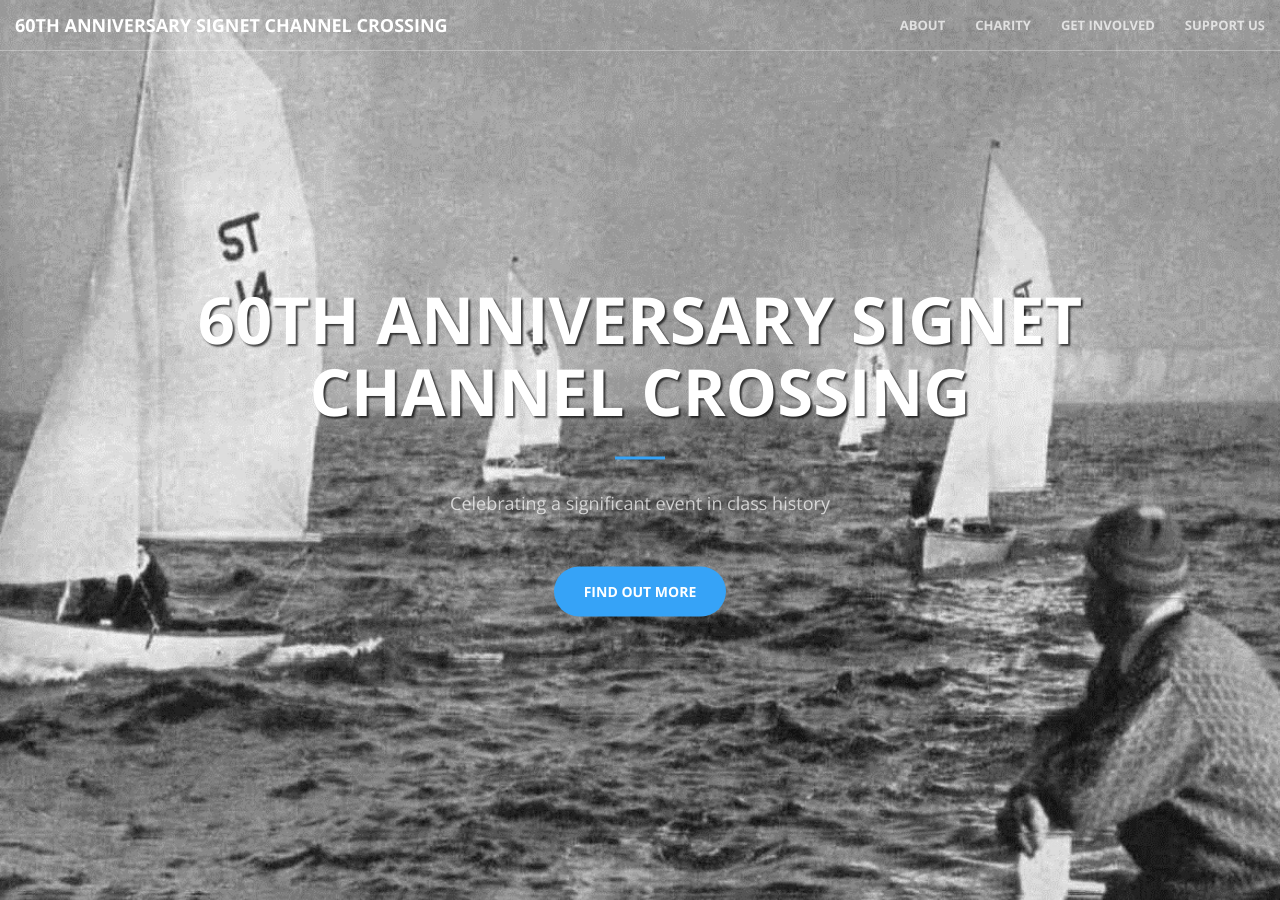
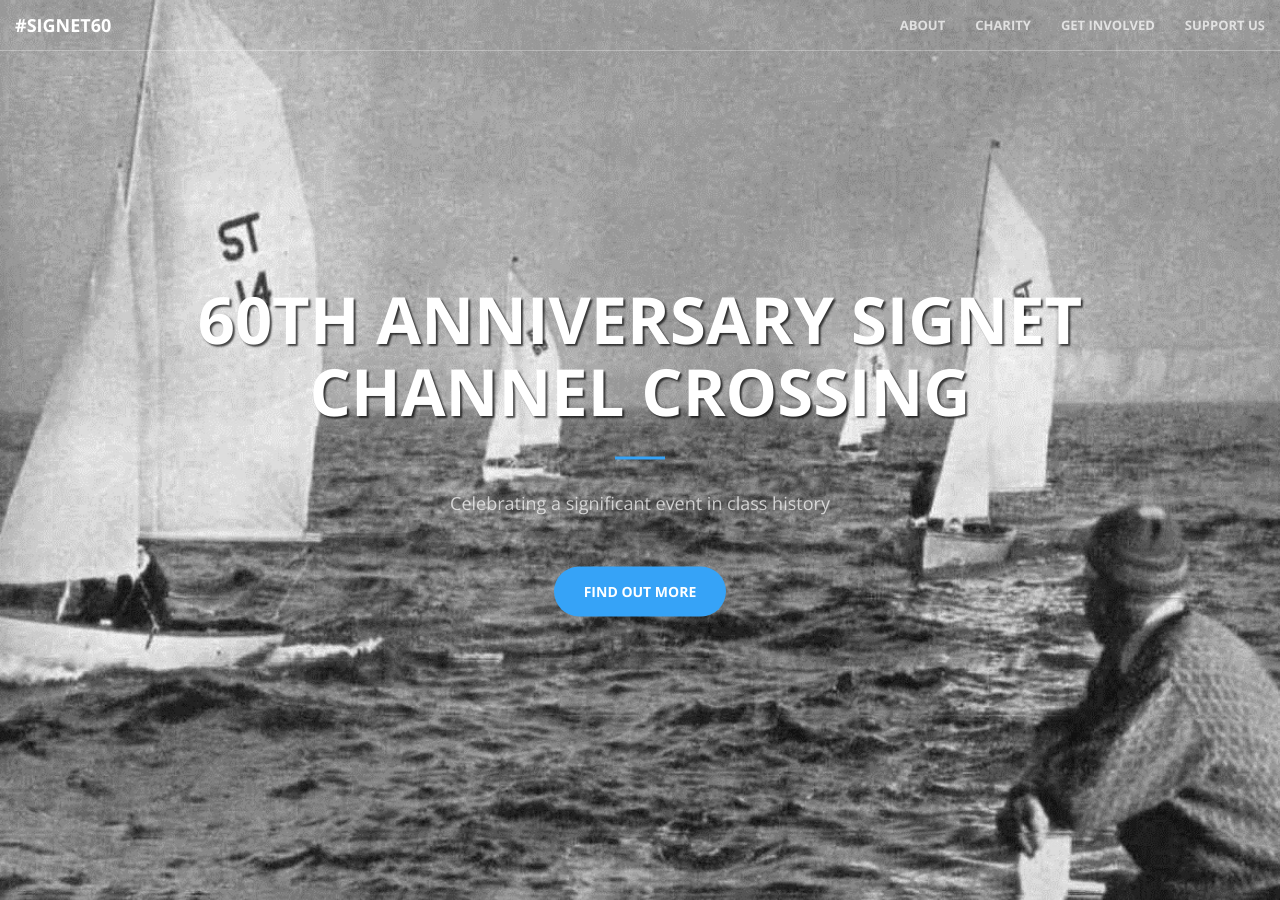
Before and after one commit to wrussell1999/signet60-website, a Jekyll site: the page built from index.html, in a window 1280 px wide and 900 px high. Built offline with Jekyll 4.4.1, drawn with Linux system fonts in a browser that asks for light colours.

Commit message:
update nav bar

```diff
--- a/_includes/nav.html
+++ b/_includes/nav.html
@@ -8,7 +8,7 @@
                 <span class="icon-bar"></span>
                 <span class="icon-bar"></span>
             </button>
-            <a class="navbar-brand page-scroll" href="#page-top">60th Anniversary SigneT Channel Crossing</a>
+            <a class="navbar-brand page-scroll" href="#page-top">#SigneT60</a>
         </div>
 
         <!-- Collect the nav links, forms, and other content for toggling -->
```
